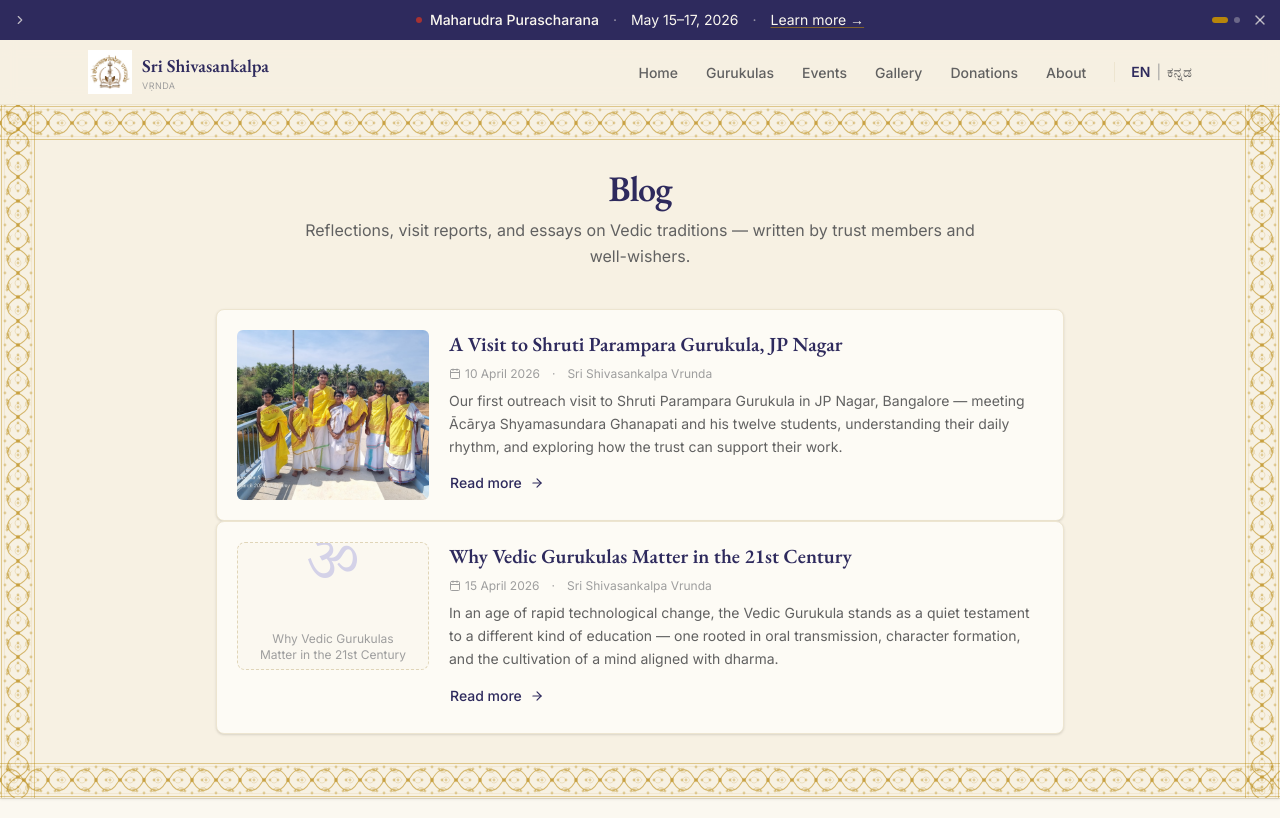
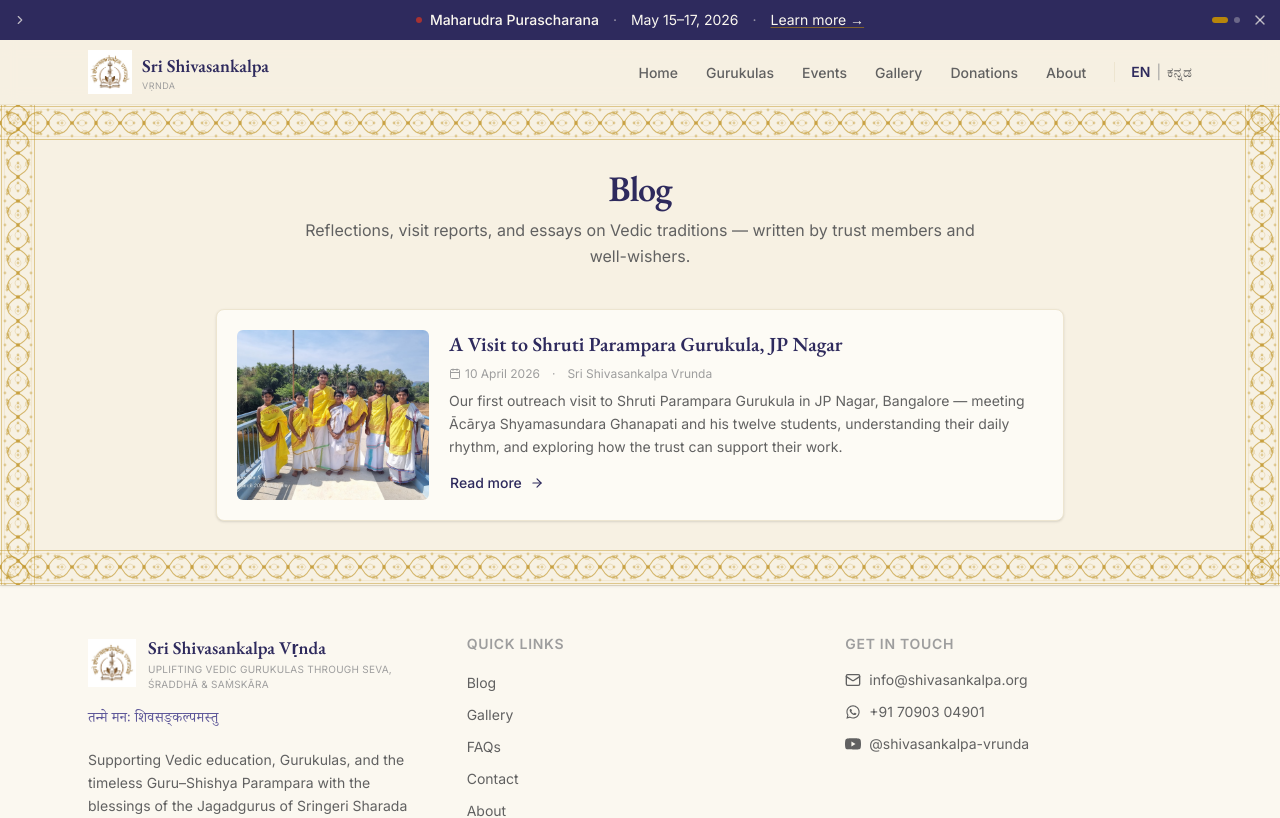
Before and after one commit to shivasankalpa-stack/website, a Next.js app: page /en/blog in a window 1280 px wide. Shown: the top 818 px of the page. Built offline with nearby package versions, Linux system fonts and the light colour scheme.

Commit message:
(chore) remove the blog stub
Signed-off-by: ksatchit <karthik.s@harness.io>

```diff
--- a/data/blog.ts
+++ b/data/blog.ts
@@ -1,9 +1,8 @@
 /**
- * Blog post stubs for v0.1.
+ * Blog posts for v0.1.
  *
- * Seeded with two posts: a reflective piece on Gurukulas and a
- * visit report to Shruti Parampara Gurukula. Trustees will replace
- * and expand these in subsequent releases.
+ * Currently seeded with a single visit report to Shruti Parampara Gurukula.
+ * Trustees will add further posts in subsequent releases.
  */
 
 import type { BlogPost } from '@/lib/types';
@@ -36,19 +35,4 @@
     image: '/assets/gurukulas/shruti-parampara/hero.jpg',
     tags: ['Gurukula Visit', 'Shruti Parampara', 'Vedic Education', 'Bangalore'],
   },
-  {
-    slug: 'why-vedic-gurukulas-matter',
-    title: 'Why Vedic Gurukulas Matter in the 21st Century',
-    date: '2026-04-15',
-    author: 'Sri Shivasankalpa Vrunda',
-    excerpt:
-      'In an age of rapid technological change, the Vedic Gurukula stands as a quiet testament to a different kind of education — one rooted in oral transmission, character formation, and the cultivation of a mind aligned with dharma.',
-    content: `In an age of rapid technological change, the Vedic Gurukula stands as a quiet testament to a different kind of education — one rooted in oral transmission, character formation, and the cultivation of a mind aligned with dharma.
-
-The Gurukula system is not merely a school; it is an ecosystem of learning where the Guru and Shishya share a sacred bond of knowledge transmission. The student lives with the teacher, absorbs not just mantras but values, discipline, and the art of leading a life in harmony with the cosmic order (ṛta). This is what the tradition calls saṁskāra — the shaping of character through sustained immersion in a sanctified environment.
-
-#BLOG-TODO-why-gurukulas-matter — Full article content to be provided by trust members.`,
-    image: '/assets/blog/gurukula-importance.jpg',
-    tags: ['Gurukula', 'Vedic Education', 'Parampara'],
-  },
 ];
```
Also changed, not shown: 2 other files (tests, documents, lock files or other folders).
